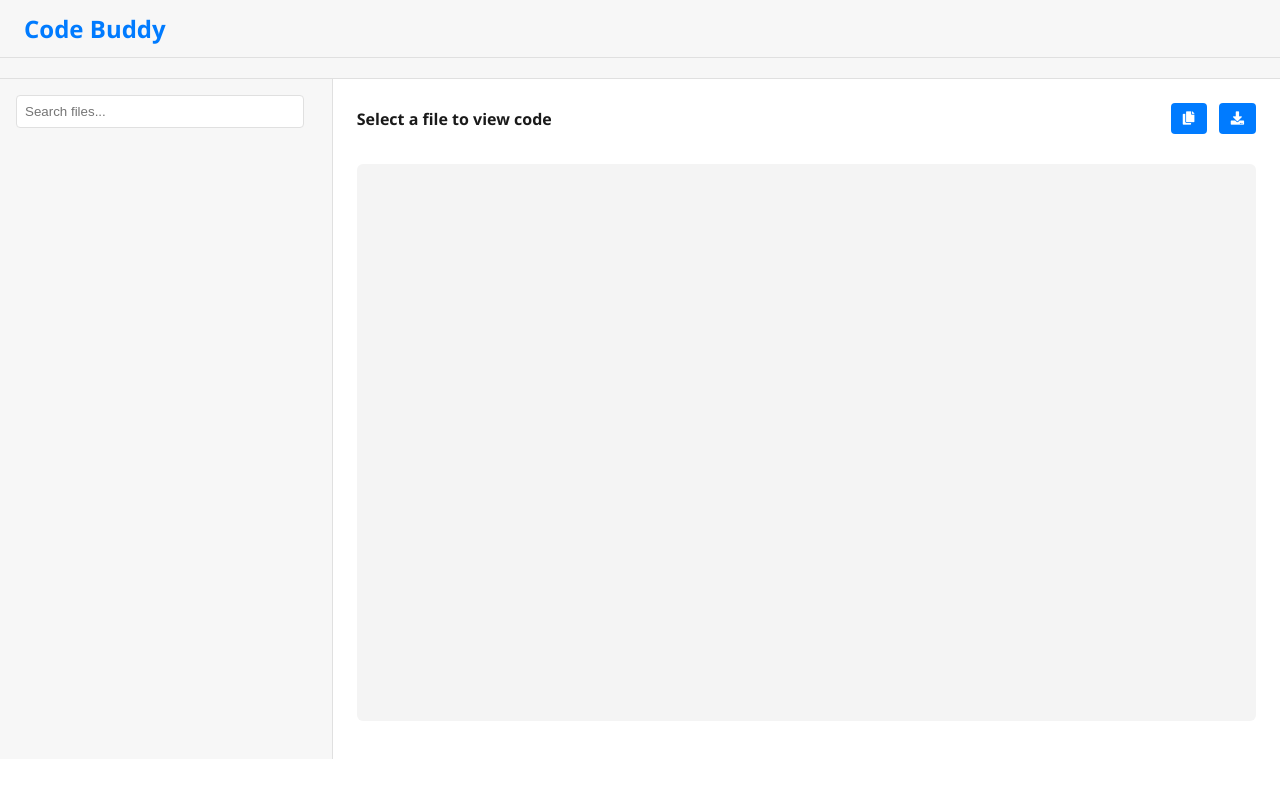
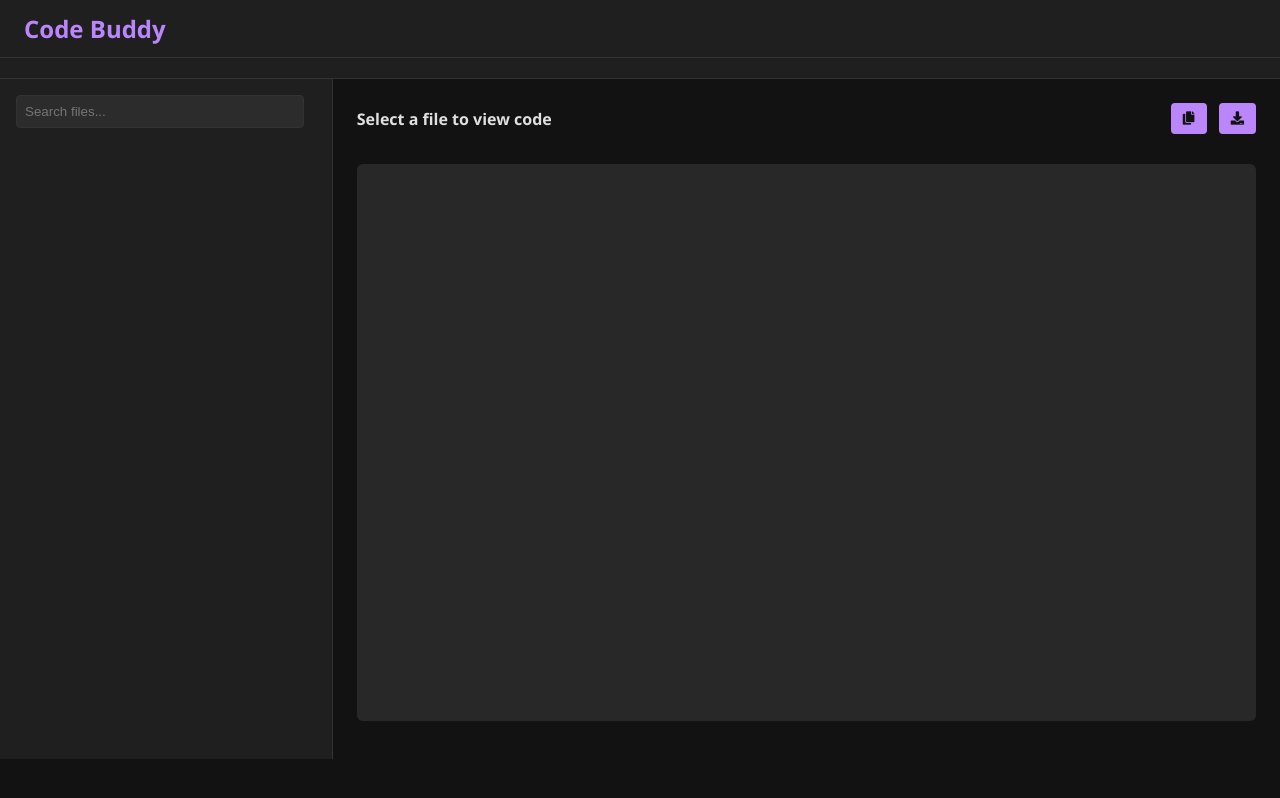
Before and after one commit to EduTest24/Buddy25, a plain HTML site: page index.html in a window 1280 px wide. Drawn offline with nearby package versions, Linux system fonts and the light colour scheme; no server answers.

Commit message:
Update style.css

```diff
--- a/style.css
+++ b/style.css
@@ -1,12 +1,12 @@
 :root {
-  --bg: #ffffff;
-  --surface: #f7f7f7;
-  --border: #e0e0e0;
-  --text: #1a1a1a;
-  --text-muted: #555;
-  --primary: #007bff;
-  --accent: #f0f0f0;
-  --code-bg: #f4f4f4;
+  --bg: #121212; /* Dark background */
+  --surface: #1f1f1f; /* Darker surface */
+  --border: #333; /* Dark border */
+  --text: #e0e0e0; /* Light text */
+  --text-muted: #aaa; /* Muted text */
+  --primary: #bb86fc; /* Light purple for primary action */
+  --accent: #2c2c2c; /* Dark accent for subtle elements */
+  --code-bg: #282828; /* Dark background for code */
 }
 
 body {
@@ -84,6 +84,8 @@ header .logo a {
   margin-bottom: 16px;
   border-radius: 4px;
   border: 1px solid var(--border);
+  background: var(--accent);
+  color: var(--text);
 }
 
 .file-list ul {
@@ -133,7 +135,7 @@ header .logo a {
   background: var(--primary);
   border: none;
   padding: 8px 12px;
-  color: white;
+  color: var(--bg);
   font-weight: 500;
   border-radius: 4px;
   cursor: pointer;
@@ -142,7 +144,7 @@ header .logo a {
 }
 
 .code-buttons button:hover {
-  background: #0056b3;
+  background: #9b4dff;
 }
 
 pre {
@@ -150,7 +152,7 @@ pre {
   padding: 16px;
   border-radius: 6px;
   overflow-x: auto;
-  color: #000;
+  color: #fff;
   font-size: 14px;
   flex-grow: 1;
 }
```
